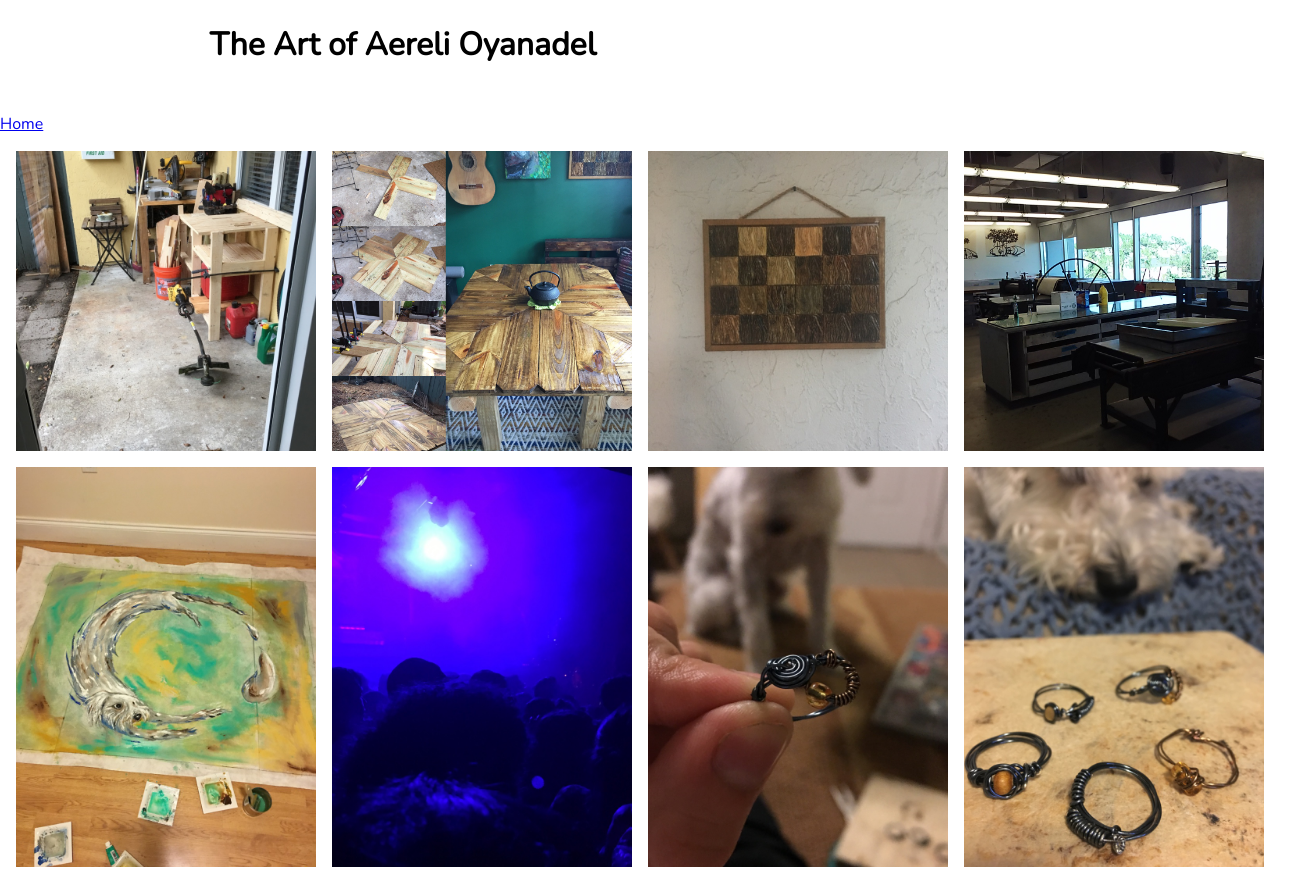
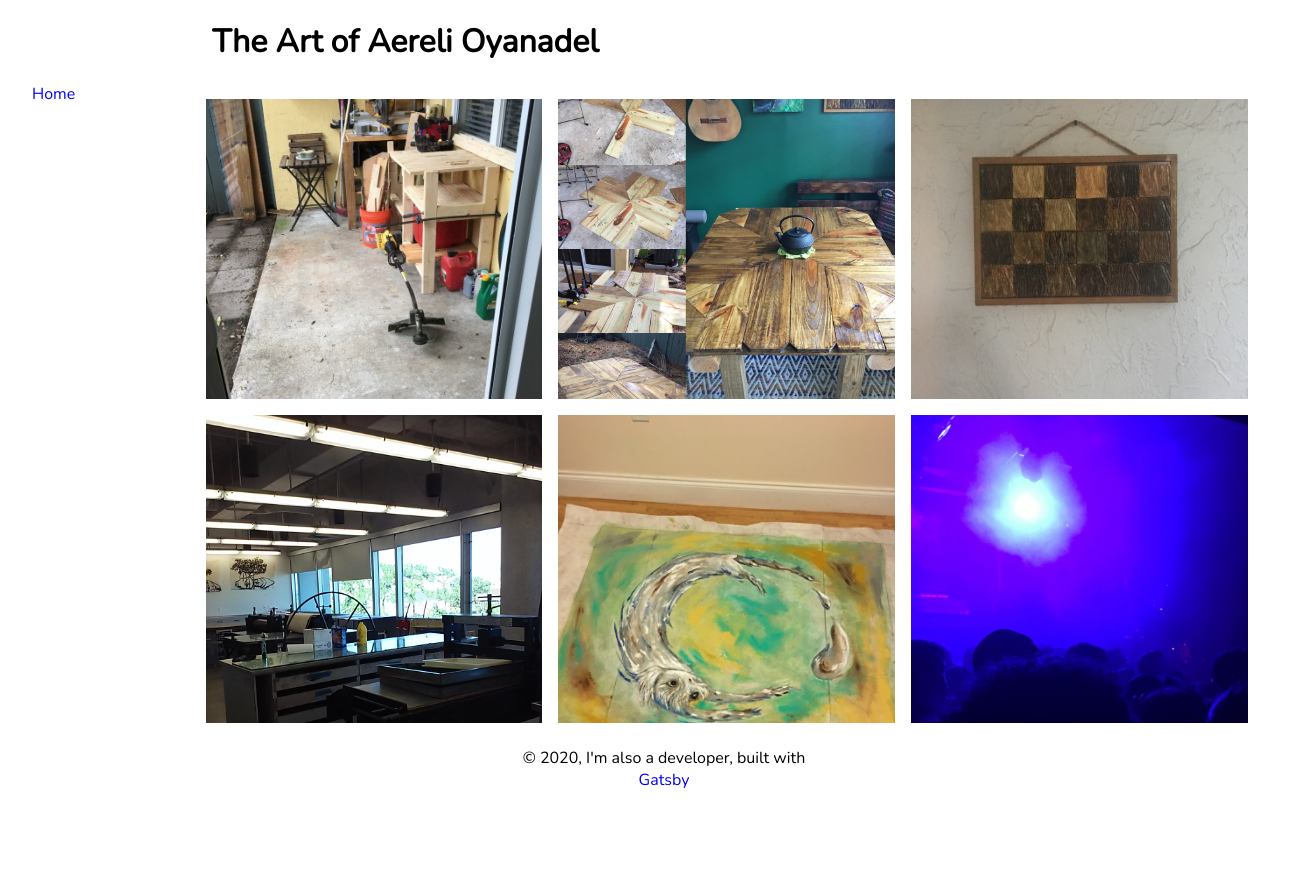
Before and after one commit to Aereli/AereliArt, a Gatsby site: page /page-2 in a window 1280 px wide. Shown: the top 870 px of the page, 1304 px wide, since content can reach past the window. After the commit the page ends 815 px from the top, so only its background shows below. Built offline with nearby package versions, Linux system fonts and the light colour scheme; Gatsby itself is replaced by a stand-in of ours.

Commit message:
fixing layouts and minor styling

```diff
--- a/src/components/header.js
+++ b/src/components/header.js
@@ -4,17 +4,19 @@ import React from "react"
 
 const Header = ({ siteTitle }) => (
   <header
-    style={{
-      // background: `rebeccapurple`,
-      marginBottom: `1.45rem`,
-    }}
+    style={
+      {
+        // background: `rebeccapurple`,
+        // marginBottom: `1.45rem`,
+      }
+    }
   >
     <div
       style={{
         // margin: `0 auto`,
         marginLeft: `15%`,
         maxWidth: 960,
-        padding: `1.45rem 1.0875rem`,
+        padding: `2.5vh 2.5vh`,
       }}
     >
       <h1 style={{ margin: 0 }}>
--- a/src/components/layout.js
+++ b/src/components/layout.js
@@ -40,10 +40,20 @@ const Layout = ({ children }) => {
             flexDirection: `column`,
             width: `100vw`,
             textAlign: `center`,
+            margin: `1.5rem`,
           }}
         >
           © {new Date().getFullYear()}, I'm also a developer, built with
-          <a href="https://www.gatsbyjs.org"> Gatsby</a>
+          <a
+            href="https://www.gatsbyjs.org"
+            target="_blank"
+            style={{
+              textDecoration: `none`,
+            }}
+          >
+            {" "}
+            Gatsby
+          </a>
         </footer>
       </div>
     </>
--- a/src/components/painting.js
+++ b/src/components/painting.js
@@ -1,5 +1,6 @@
 import React from "react"
 import { graphql, StaticQuery } from "gatsby"
+import "../styles/paintings.css"
 
 import Img from "gatsby-image"
 
--- a/src/pages/page-2.js
+++ b/src/pages/page-2.js
@@ -3,13 +3,21 @@ import { Link } from "gatsby"
 import Layout from "../components/layout"
 import SEO from "../components/seo"
 import Painting from "../components/painting"
-import paintings from "../styles/paintings.css"
+import "../styles/page-2.css"
 
 const SecondPage = () => (
   <Layout>
     <SEO title="Page two" />
-    <Link to="/">Home</Link>
-    <Painting />
+    <div className="container">
+      <div className="left-side">
+        <Link className="home-link" to="/">
+          Home
+        </Link>
+      </div>
+      <div className="right-side">
+        <Painting />
+      </div>
+    </div>
   </Layout>
 )
 
--- /dev/null
+++ b/src/styles/page-2.css
@@ -0,0 +1,20 @@
+.home-link {
+  text-decoration: none;
+  margin-left: 2rem;
+}
+
+.container {
+  display: flex;
+  height: 80vh;
+  justify-content: space-evenly;
+}
+
+.left-side {
+  width: 15vw;
+}
+
+.right-side {
+  width: 85vw;
+  overflow: scroll;
+  padding-right: 1rem;
+}
```
